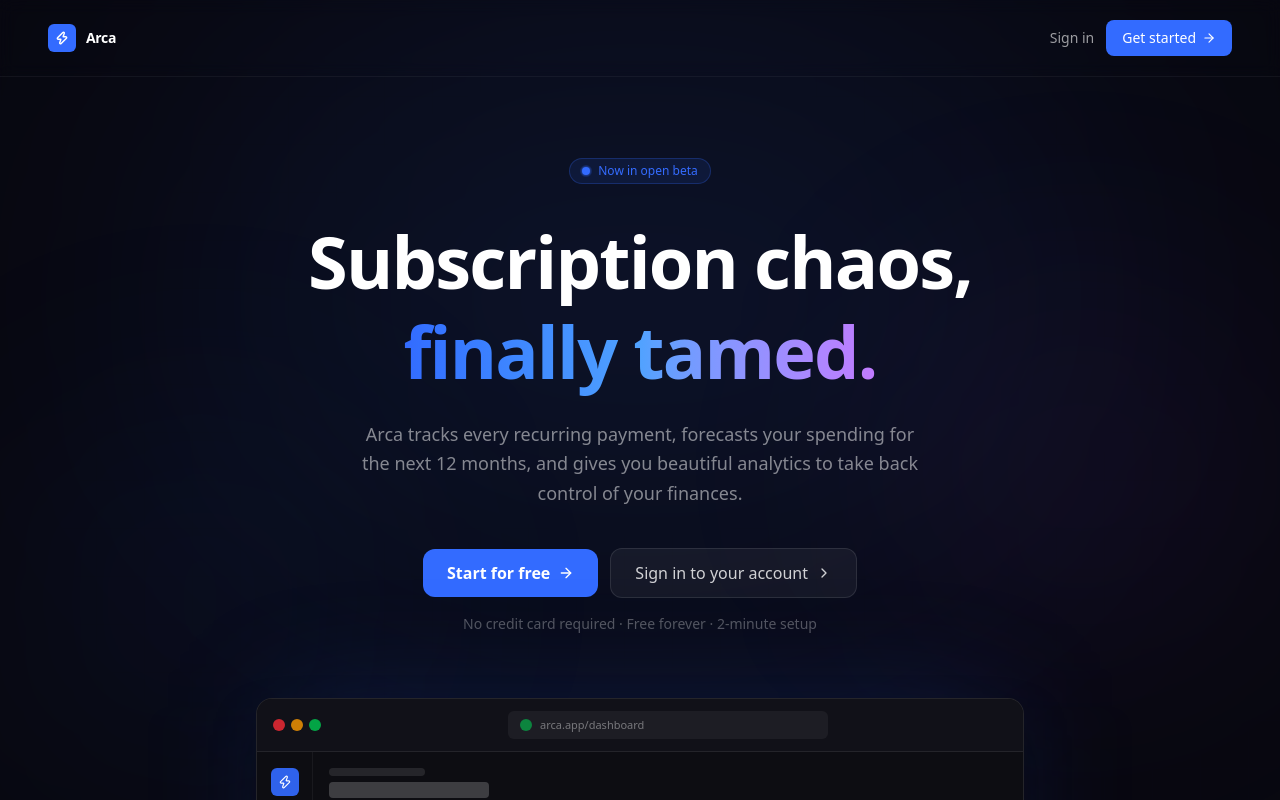
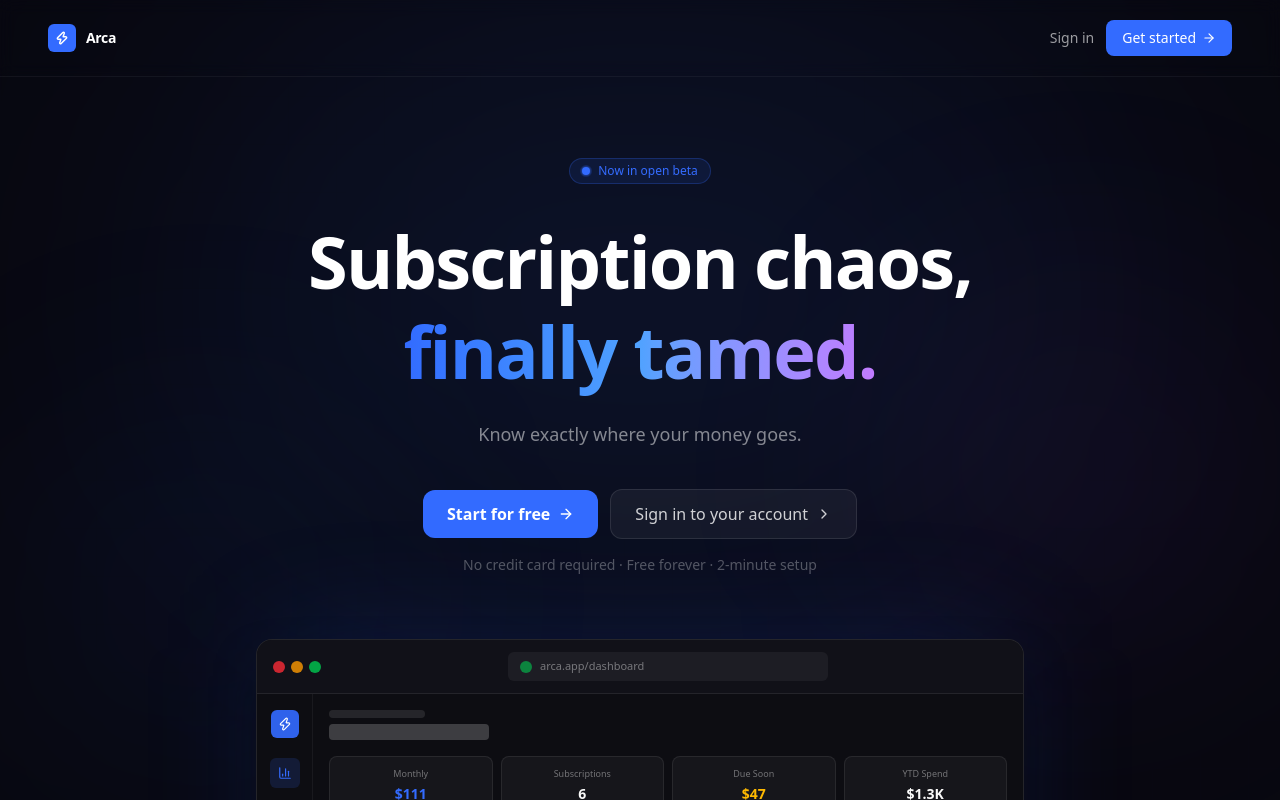
Before and after one commit to pratham-srivastava-07/arca, a Next.js app: page / in a window 1280 px wide. Shown: the top 800 px of the page. Built offline with nearby package versions, Linux system fonts and the light colour scheme; no server answers.

Commit message:
feat: branding

```diff
--- a/app/layout.tsx
+++ b/app/layout.tsx
@@ -11,7 +11,7 @@ const geistMono = Geist_Mono({ variable: '--font-geist-mono', subsets: ['latin']
 
 export const metadata: Metadata = {
   title: 'Arca — Subscription & Finance Management',
-  description: 'Track subscriptions, forecast spending, and manage your budgets with beautiful analytics.',
+  description: 'Know exactly where your money goes.',
 }
 
 export default function RootLayout({ children }: { children: React.ReactNode }) {
--- a/components/landing/landing-page.tsx
+++ b/components/landing/landing-page.tsx
@@ -269,8 +269,7 @@ export function LandingPage() {
 
           {/* Subtext */}
           <p className="max-w-xl mx-auto text-lg text-white/50 leading-relaxed mb-10">
-            Arca tracks every recurring payment, forecasts your spending for the next 12 months,
-            and gives you beautiful analytics to take back control of your finances.
+            Know exactly where your money goes.
           </p>
 
           {/* CTAs */}
```
